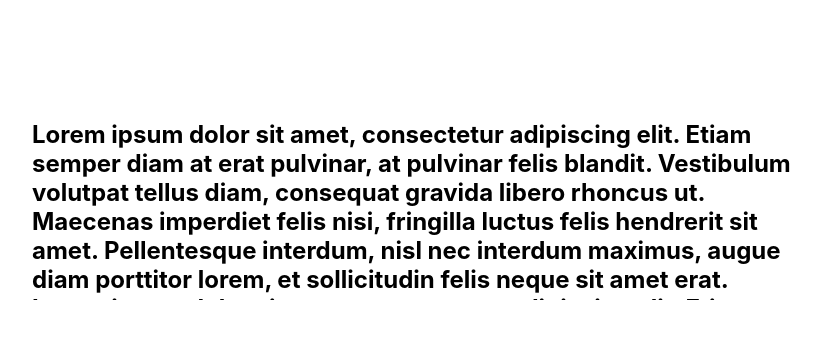
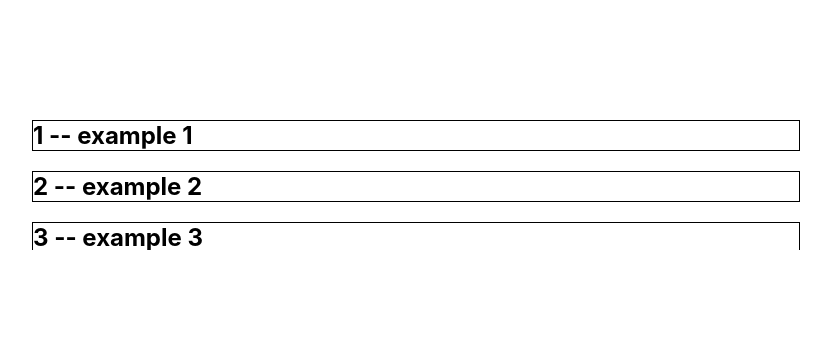
Before and after one commit to thilina4321/code-examples, a React (Create React App) app: page / in a window 1280 px wide. Shown: the top 338 px of the page, without its empty margins (224-1055 px from the left). Built offline with nearby package versions, Linux system fonts and the light colour scheme.

Commit message:
whole ex

```diff
--- /dev/null
+++ b/src/components/scroll-select/Select.js
@@ -0,0 +1,44 @@
+import React, { Fragment, useState } from "react";
+import classes from "./select.module.css";
+
+const Select = () => {
+  const [item, setItem] = useState("");
+  const examples = [
+    { id: 1, title: `example 1`, description: "description 1" },
+    { id: 2, title: `example 2`, description: "description 2" },
+    { id: 3, title: `example 3`, description: "description 3" },
+    { id: 4, title: `example 4`, description: "description 4" },
+    { id: 5, title: `example 5`, description: "description 5" },
+  ];
+  const onSelectItem = (id) => {
+    const seleItm = examples.find((ex) => ex.id === id);
+    setItem(seleItm);
+  };
+  return (
+    <Fragment>
+      <div className={classes.section}>
+        {examples.map((ex) => (
+          <h2
+            className={classes.item}
+            key={ex.id}
+            onClick={() => onSelectItem(ex.id)}
+          >
+            {ex.id} -- {ex.title}
+          </h2>
+        ))}
+      </div>
+
+      <section style={{ width: "60%", margin: "5rem auto" }}>
+        {item && (
+          <div>
+            <p> id : {item.id} </p>
+            <p> title : {item.title} </p>
+            <p> description : {item.description} </p>
+          </div>
+        )}
+      </section>
+    </Fragment>
+  );
+};
+
+export default Select;
--- /dev/null
+++ b/src/components/scroll-select/select.module.css
@@ -0,0 +1,16 @@
+.section{
+    max-height: 150px;
+    overflow: auto;
+    width: 60%;
+    margin: auto;
+    margin-top: 100px;
+
+}
+
+.item{
+    border: 1px solid black;
+}
+
+.item:hover{
+    background-color: rgba(0, 0, 0, 0.2);
+}
--- a/src/index.js
+++ b/src/index.js
@@ -3,6 +3,6 @@ import ReactDOM from "react-dom";
 import "./index.css";
 
 import MainRouter from "./MainRouter";
-import Scrolling from "./components/scrolling/Scrolling";
+import Select from "./components/scroll-select/Select";
 
-ReactDOM.render(<Scrolling />, document.getElementById("root"));
+ReactDOM.render(<Select />, document.getElementById("root"));
```
